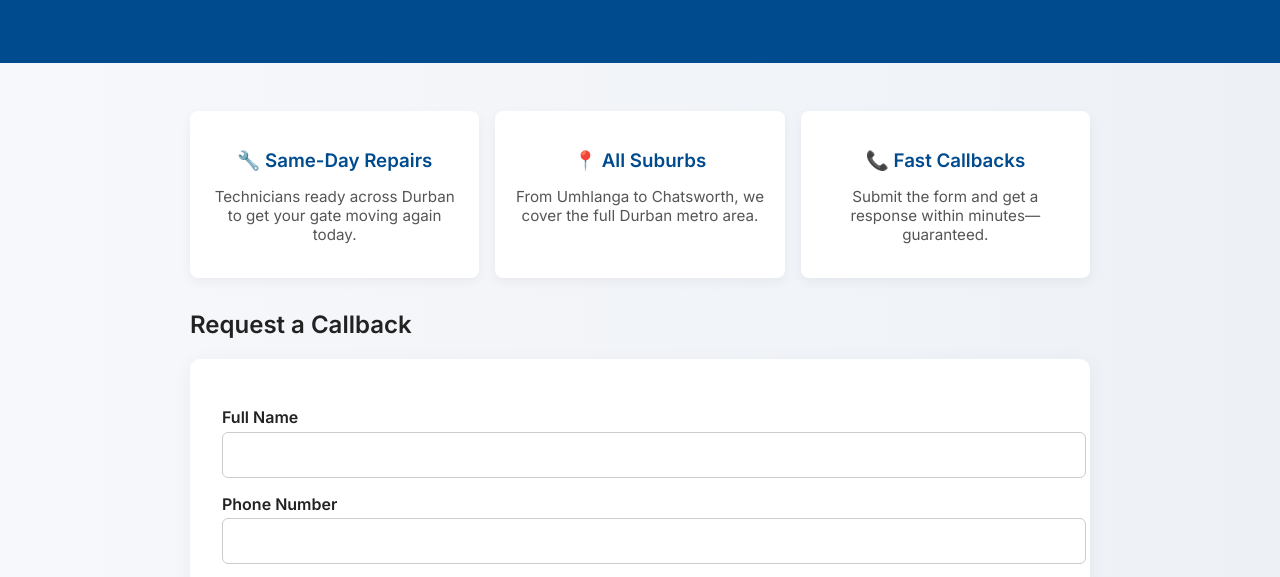
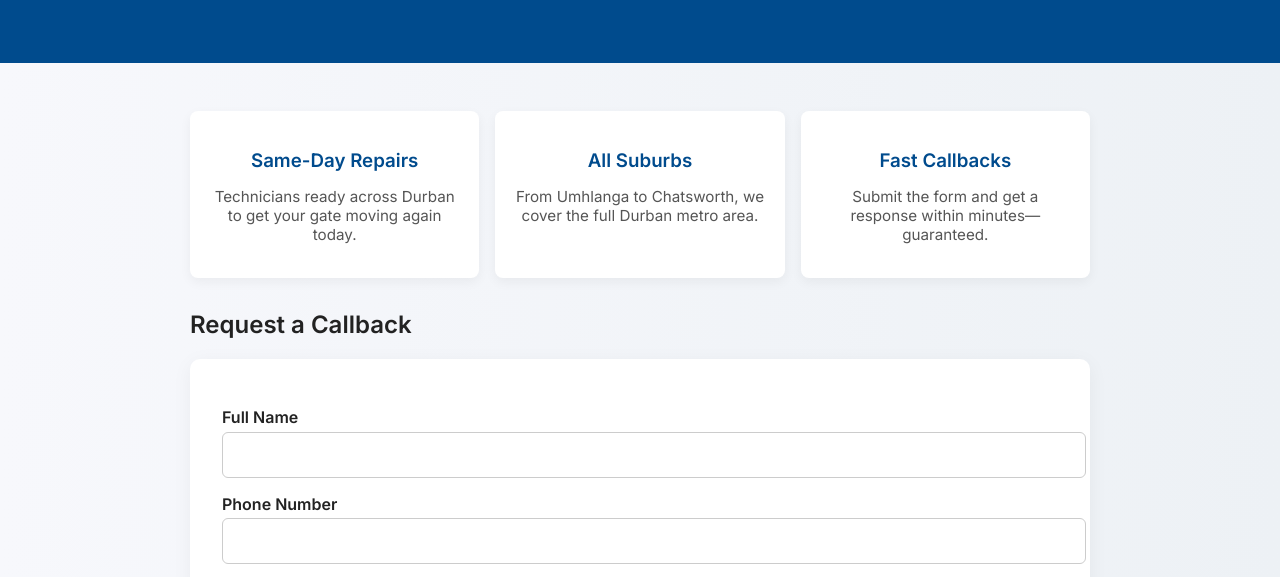
Before and after one commit to nickson-armani/durban-gate-repair, a plain HTML site: page index.html in a window 1280 px wide. Shown: the part 155-732 px from the top of the page. Drawn offline with Linux system fonts and the light colour scheme.

Commit message:
Update index.html

```diff
--- a/index.html
+++ b/index.html
@@ -123,15 +123,15 @@
   <main class="container">
     <section class="highlights">
       <div class="highlight-box">
-        <h3>🔧 Same-Day Repairs</h3>
+        <h3>Same-Day Repairs</h3>
         <p>Technicians ready across Durban to get your gate moving again today.</p>
       </div>
       <div class="highlight-box">
-        <h3>📍 All Suburbs</h3>
+        <h3>All Suburbs</h3>
         <p>From Umhlanga to Chatsworth, we cover the full Durban metro area.</p>
       </div>
       <div class="highlight-box">
-        <h3>📞 Fast Callbacks</h3>
+        <h3>Fast Callbacks</h3>
         <p>Submit the form and get a response within minutes—guaranteed.</p>
       </div>
     </section>
```
